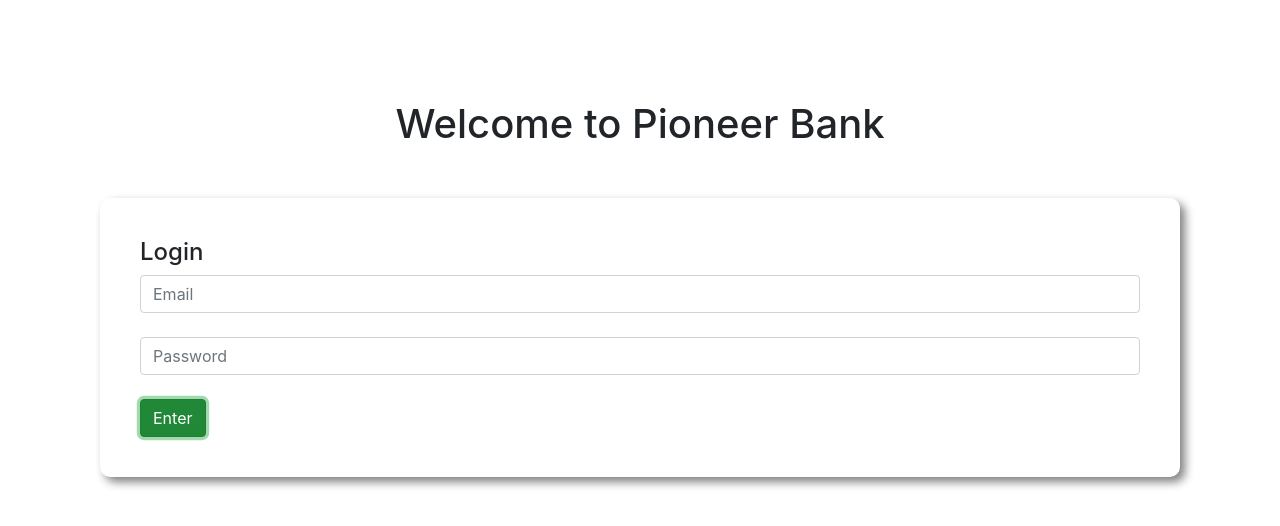
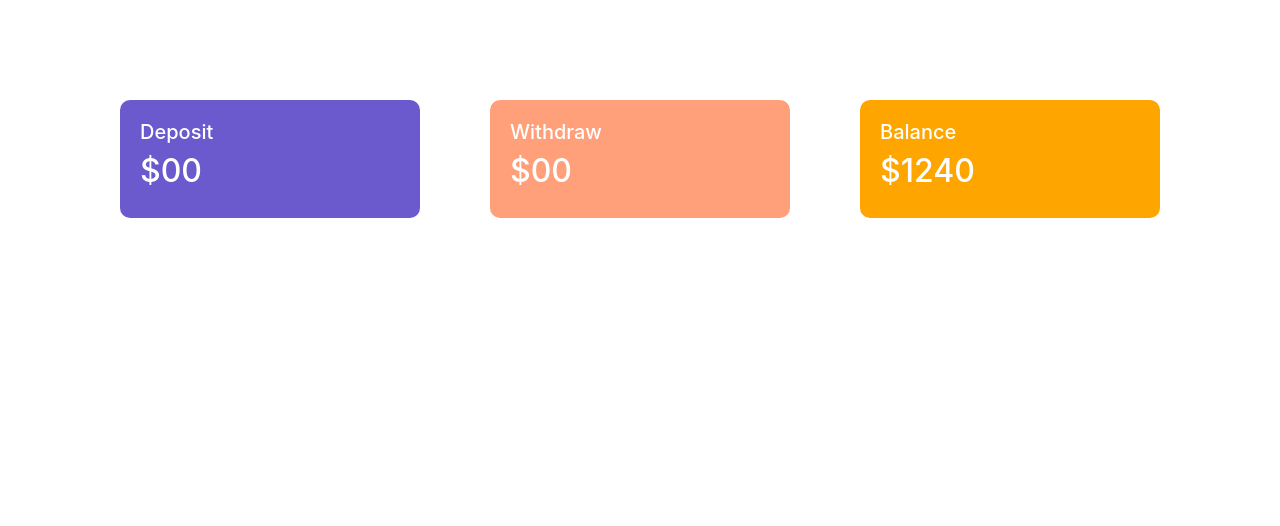
Before and after one commit to emon1995/pioneer-bank, a plain HTML site: page index.html in a window 1280 px wide. Both pictures are taken after a click on the button "Enter". Drawn offline with nearby package versions, Linux system fonts and the light colour scheme.

Commit message:
Deposit Withdraw Balance card create

```diff
--- a/index.html
+++ b/index.html
@@ -9,17 +9,49 @@
     <link rel="stylesheet" href="style.css">
 </head>
 <body>
-
+    <!-- Login Page -->
     <div id="login-area">
         <h1 class="text-center"> Welcome to Pioneer Bank</h1>
         <div class="submit-area">
             <h4>Login</h4>
-            <input type="text" class="form-control" name="" id="" placeholder="Email">
+            <input type="email" class="form-control" name="" id="" placeholder="Email">
             <br>
             <input type="password" class="form-control" name="" id="" placeholder="Password">
             <br>
-            <button class="btn btn-success">Enter</button>
+            <button id="login" class="btn btn-success">Enter</button>
         </div>
     </div>
+
+    <!-- Transaction Area -->
+    <div id="transaction-area">
+        <div class="row">
+            <div class="col-md-4">
+                <div class="deposit status">
+                    <h5>Deposit</h5>
+                    <h2>$00</h2>
+                </div>
+            </div>
+            <div class="col-md-4 ">
+                <div class="withdraw status">
+                    <h5>Withdraw</h5>
+                    <h2>$00</h2>
+                </div>
+            </div>
+            <div class="col-md-4 ">
+                <div class="balance status">
+                    <h5>Balance</h5>
+                    <h2>$1240</h2>
+                </div>
+            </div>
+        </div>
+    </div>
+
+
+    <script >
+        const loginBtn = document.getElementById("login").addEventListener("click", function(){
+            const loginArea = document.getElementById("login-area").style.display = "none";
+            const transactionArea = document.getElementById("transaction-area").style.display = "block"
+        })
+    </script>
 </body>
 </html>
--- a/style.css
+++ b/style.css
@@ -7,3 +7,21 @@ body {
   box-shadow: 5px 5px 10px gray;
   padding: 40px;
 }
+#transaction-area {
+  display: none;
+}
+.deposit {
+  background-color: slateblue;
+}
+.withdraw {
+  background-color: lightsalmon;
+}
+.balance {
+  background-color: orange;
+}
+.status {
+  margin: 0 20px;
+  color: white;
+  padding: 20px;
+  border-radius: 10px;
+}
```
